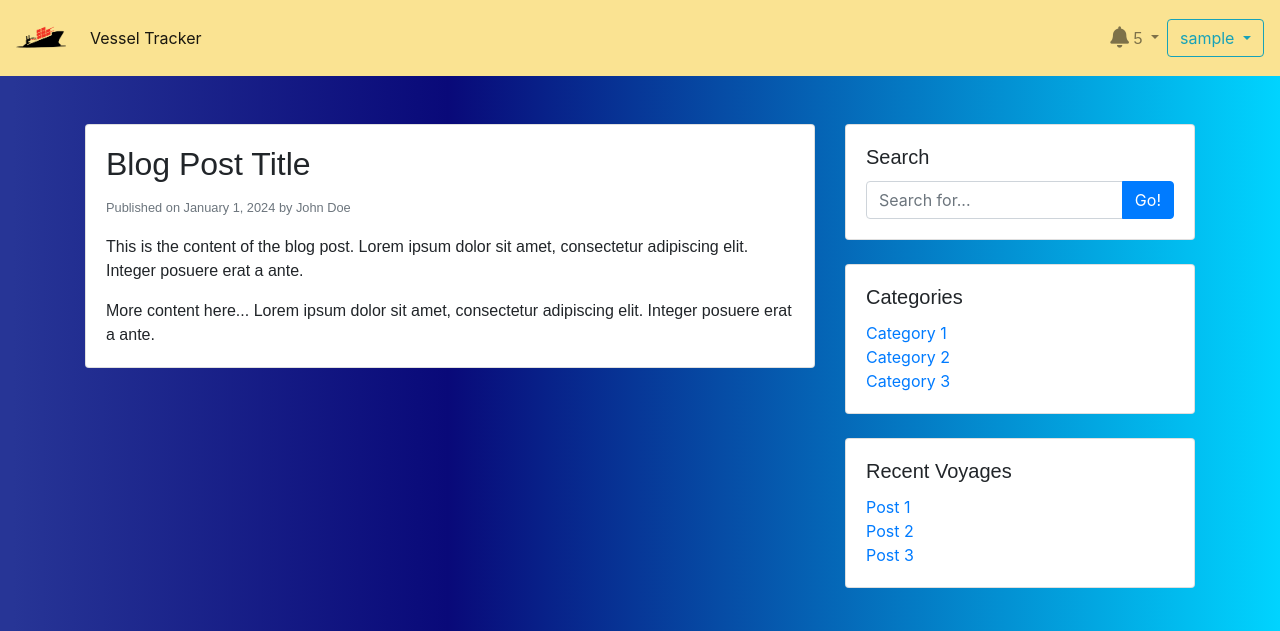
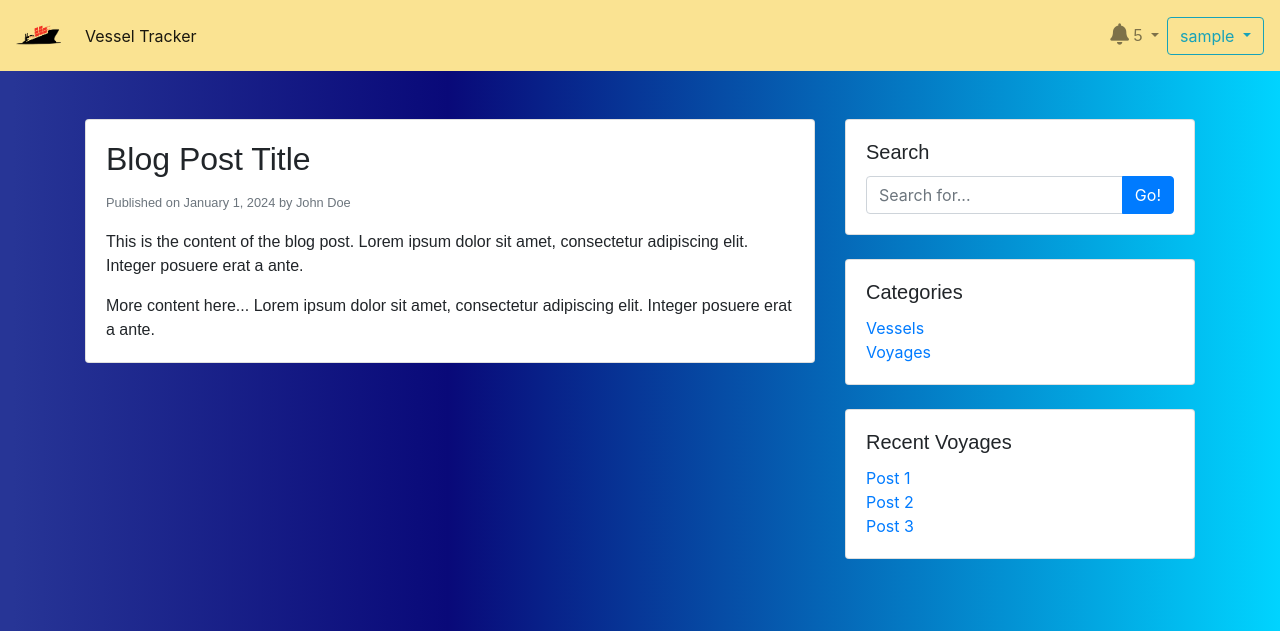
Before and after one commit to tanjil-dev/VesselTracker, a Django app: page / in a window 1280 px wide. Shown: the top 631 px of the page. Run offline with Django 3.2, Linux system fonts and the light colour scheme; the visitor is signed in with stand-in values (Sample User, id 1); some libraries are stand-ins or nearby versions.

Commit message:
some changes in design

```diff
--- a/static/css/style.css
+++ b/static/css/style.css
@@ -130,3 +130,24 @@ footer .p-3{
 a.ml-2{
 color: white;
 }
+
+
+.dropdown-menu {
+        max-height: 300px;
+        overflow-y: auto;
+        .notification-icon {
+            position: relative;
+        }
+        .notification-badge {
+            position: absolute;
+            top: 0;
+            right: -10px;
+            padding: 0.25em 0.5em;
+            border-radius: 50%;
+            background: red;
+            color: white;
+            font-size: 1.75em;
+        }
+    .icon-red{
+    color
+    }
--- a/user/templates/base.html
+++ b/user/templates/base.html
@@ -4,12 +4,17 @@
 <head>
     <meta charset="UTF-8">
     <title>Vessel Tracker</title>
-    <link rel="shortcut icon" type="image/x-icon" href="{% static 'images/logo.png' %}" style="height: 10px; weight: 10px;" />
+    <link rel="shortcut icon" type="image/x-icon" href="{% static 'images/logo.png' %}"
+          style="height: 10px; weight: 10px;"/>
     {% load bootstrap5 %}
     {% bootstrap_css %}
     {% bootstrap_javascript %}
-    <link rel="stylesheet" href="https://stackpath.bootstrapcdn.com/bootstrap/4.1.3/css/bootstrap.min.css" integrity="sha384-MCw98/SFnGE8fJT3GXwEOngsV7Zt27NXFoaoApmYm81iuXoPkFOJwJ8ERdknLPMO" crossorigin="anonymous">
-    <link rel="stylesheet" href="https://use.fontawesome.com/releases/v5.6.1/css/all.css" integrity="sha384-gfdkjb5BdAXd+lj+gudLWI+BXq4IuLW5IT+brZEZsLFm++aCMlF1V92rMkPaX4PP" crossorigin="anonymous">
+    <link href="https://cdn.datatables.net/v/bs5/dt-2.0.8/datatables.min.css" rel="stylesheet">
+    <script src="https://cdn.datatables.net/v/bs5/dt-2.0.8/datatables.min.js"></script>
+    <link rel="stylesheet" href="https://stackpath.bootstrapcdn.com/bootstrap/4.1.3/css/bootstrap.min.css"
+          integrity="sha384-MCw98/SFnGE8fJT3GXwEOngsV7Zt27NXFoaoApmYm81iuXoPkFOJwJ8ERdknLPMO" crossorigin="anonymous">
+    <link rel="stylesheet" href="https://use.fontawesome.com/releases/v5.6.1/css/all.css"
+          integrity="sha384-gfdkjb5BdAXd+lj+gudLWI+BXq4IuLW5IT+brZEZsLFm++aCMlF1V92rMkPaX4PP" crossorigin="anonymous">
     <link rel="stylesheet" href="{% static 'css/style.css' %}">
 </head>
 <body>
--- a/user/templates/home.html
+++ b/user/templates/home.html
@@ -35,9 +35,8 @@
                 <div class="card-body">
                     <h5 class="card-title">Categories</h5>
                     <ul class="list-unstyled mb-0">
-                        <li><a href="#">Category 1</a></li>
-                        <li><a href="#">Category 2</a></li>
-                        <li><a href="#">Category 3</a></li>
+                        <li><a href="#">Vessels</a></li>
+                        <li><a href="#">Voyages</a></li>
                     </ul>
                 </div>
             </div>
--- a/user/templates/nav.html
+++ b/user/templates/nav.html
@@ -1,28 +1,7 @@
 {% load static %}
-<style>
-    .dropdown-menu {
-        max-height: 300px;
-        overflow-y: auto;
-        .notification-icon {
-            position: relative;
-        }
-        .notification-badge {
-            position: absolute;
-            top: 0;
-            right: -10px;
-            padding: 0.25em 0.5em;
-            border-radius: 50%;
-            background: red;
-            color: white;
-            font-size: 1.75em;
-        }
-    .icon-red{
-    color
-    }
-</style>
 <nav class="navbar navbar-expand-lg navbar-light" style="background-color: #FAE392;">
     <a class=" navbar-brand" href="{% url 'home' %}"><img src="{% static 'images/logo.png' %}"
-                                                          style="width:50px; height:50px"
+                                                          style="width:45px; height:45px"
                                                           alt="My image"/></a>
     <button class="navbar-toggler collapsed btn btn-info" type="button" data-bs-toggle="collapse"
             data-bs-target="#navbarNavAltMarkup" aria-controls="navbarNavAltMarkup" aria-expanded="false"
@@ -34,6 +13,7 @@
             <a class="nav-item nav-link active" href="{% url 'home' %}">Vessel Tracker <span
                     class="sr-only">(current)</span></a>
         </div>
+        {% if user.is_authenticated %}
         <div class="collapse navbar-collapse" id="navbarNav">
             <ul class="navbar-nav ms-auto">
                 <li class="nav-item dropdown">
@@ -61,7 +41,6 @@
                 </li>
             </ul>
         </div>
-        {% if user.is_authenticated %}
         <div class="navbar-nav ml-auto">
             <div class="dropdown">
                 <button class="btn btn-outline-info dropdown-toggle" type="button" id="dropdownMenuButton1"
```
